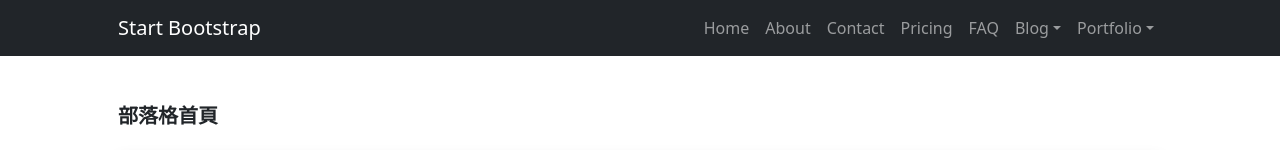
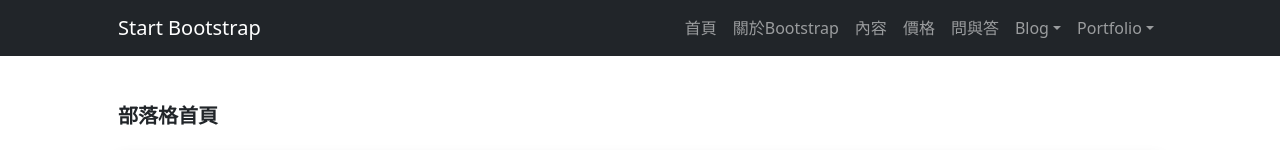
Before and after one commit to clutctm10733232/ChihleeGit-20230716, a plain HTML site: page blog-home.html in a window 1280 px wide. Shown: the top 150 px of the page. Drawn offline with nearby package versions, Linux system fonts and the light colour scheme.

Commit message:
update li text

```diff
--- a/blog-home.html
+++ b/blog-home.html
@@ -22,11 +22,11 @@
                     <button class="navbar-toggler" type="button" data-bs-toggle="collapse" data-bs-target="#navbarSupportedContent" aria-controls="navbarSupportedContent" aria-expanded="false" aria-label="Toggle navigation"><span class="navbar-toggler-icon"></span></button>
                     <div class="collapse navbar-collapse" id="navbarSupportedContent">
                         <ul class="navbar-nav ms-auto mb-2 mb-lg-0">
-                            <li class="nav-item"><a class="nav-link" href="index.html">Home</a></li>
-                            <li class="nav-item"><a class="nav-link" href="about.html">About</a></li>
-                            <li class="nav-item"><a class="nav-link" href="contact.html">Contact</a></li>
-                            <li class="nav-item"><a class="nav-link" href="pricing.html">Pricing</a></li>
-                            <li class="nav-item"><a class="nav-link" href="faq.html">FAQ</a></li>
+                            <li class="nav-item"><a class="nav-link" href="index.html">首頁</a></li>
+                            <li class="nav-item"><a class="nav-link" href="about.html">關於Bootstrap</a></li>
+                            <li class="nav-item"><a class="nav-link" href="contact.html">內容</a></li>
+                            <li class="nav-item"><a class="nav-link" href="pricing.html">價格</a></li>
+                            <li class="nav-item"><a class="nav-link" href="faq.html">問與答</a></li>
                             <li class="nav-item dropdown">
                                 <a class="nav-link dropdown-toggle" id="navbarDropdownBlog" href="#" role="button" data-bs-toggle="dropdown" aria-expanded="false">Blog</a>
                                 <ul class="dropdown-menu dropdown-menu-end" aria-labelledby="navbarDropdownBlog">
```
